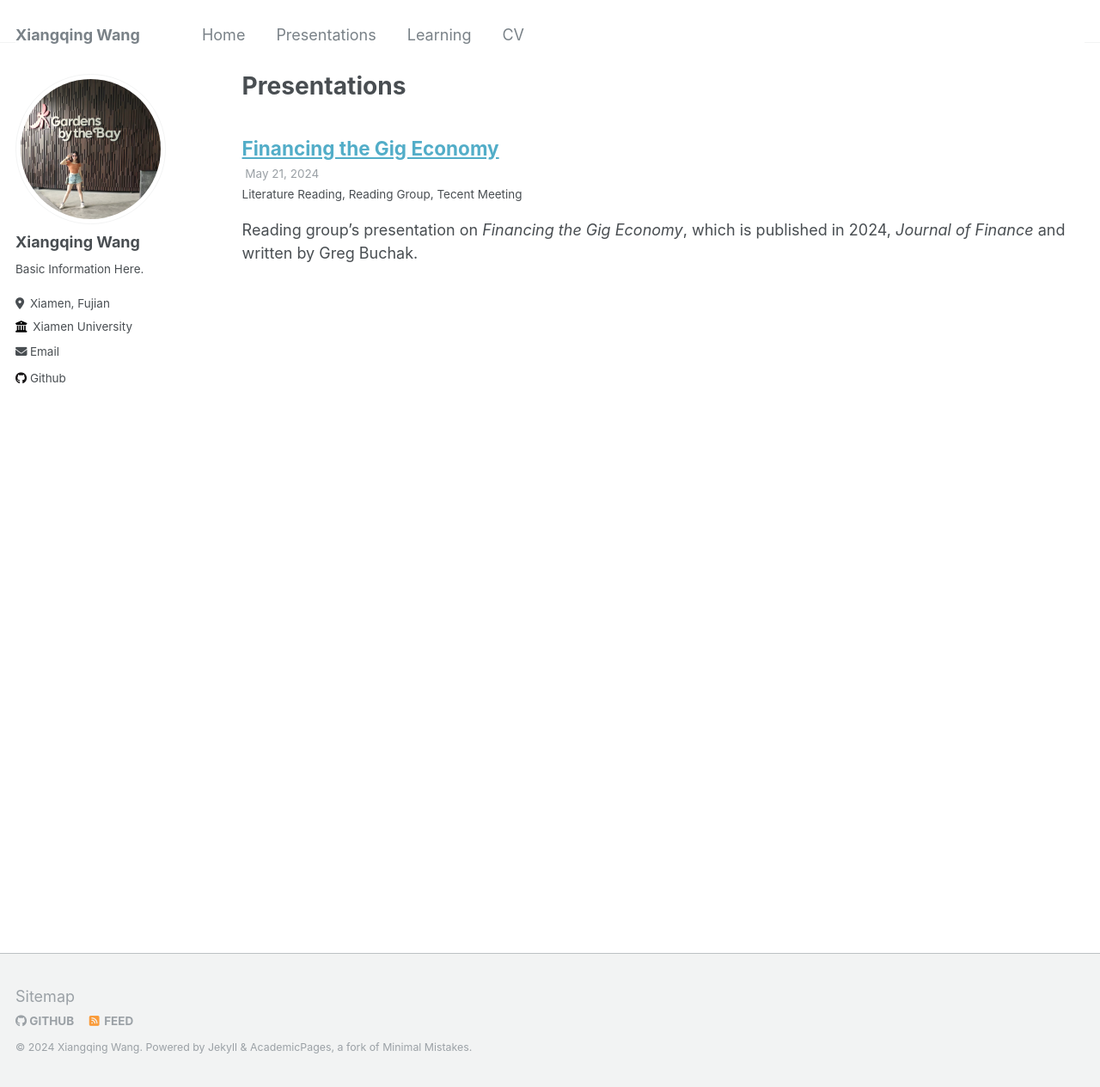
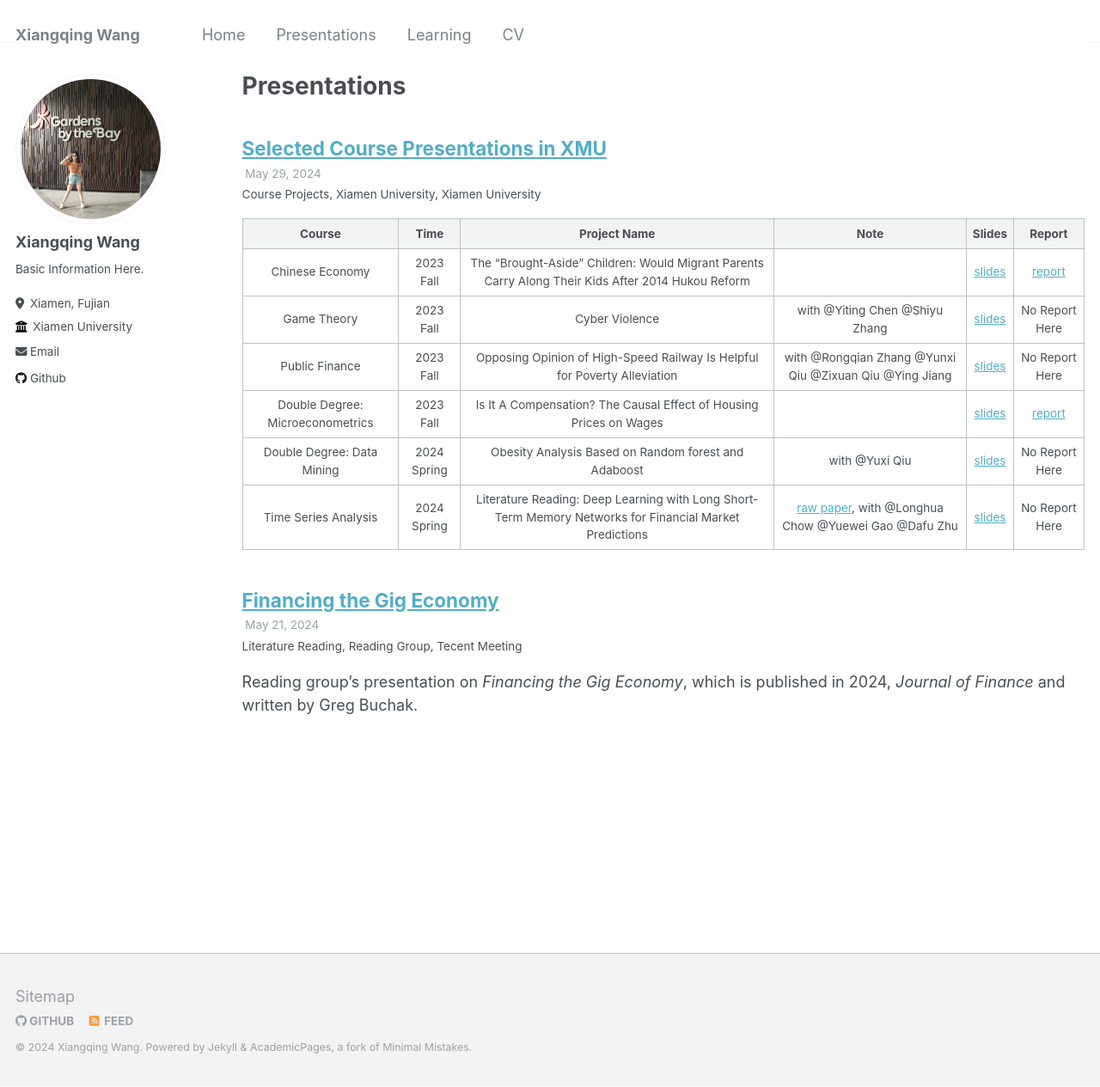
Before and after one commit to leahxqing/leahxqing.github.io, a Jekyll site: the page built from _pages/talks.html, in a window 1280 px wide and 1265 px high. Shown: the whole window at 86% size. Built offline with Jekyll 4.4.1, drawn with Linux system fonts in a browser that asks for light colours; a file with an impossible date is left out.

Commit message:
Update course_pre_xmu.md

```diff
--- a/_talks/course_pre_xmu.md
+++ b/_talks/course_pre_xmu.md
@@ -4,8 +4,8 @@ collection: talks
 type: "Course Projects"
 permalink: /talks/course_pre_xmu
 venue: "Xiamen University"
-date:
-location:
+date: 2024-05-29
+location: "Xiamen University"
 ---
 
 |         Course        |    Time     |                                            Project Name                                            |            Note                 |   Slides     | Report       |
```
